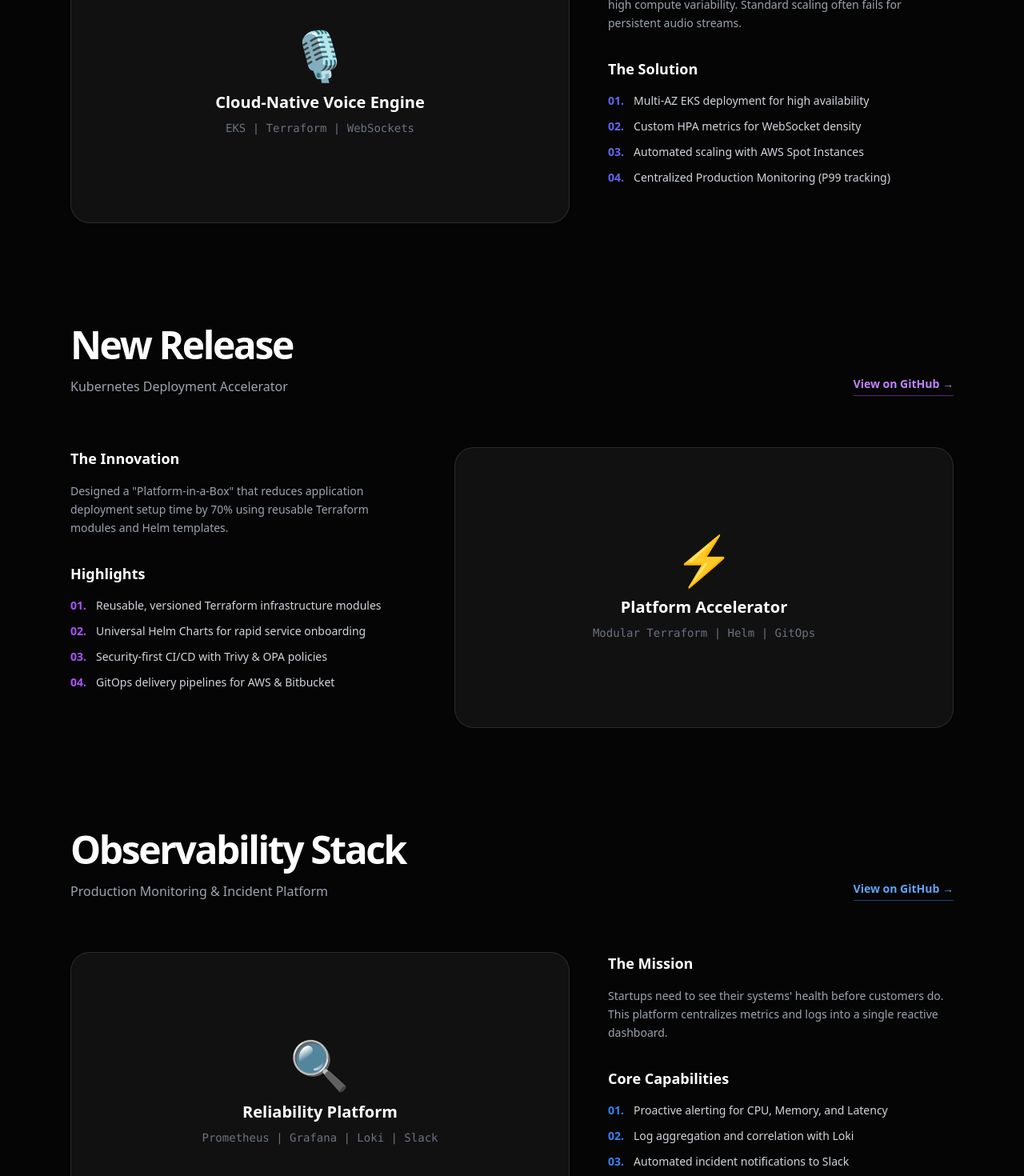
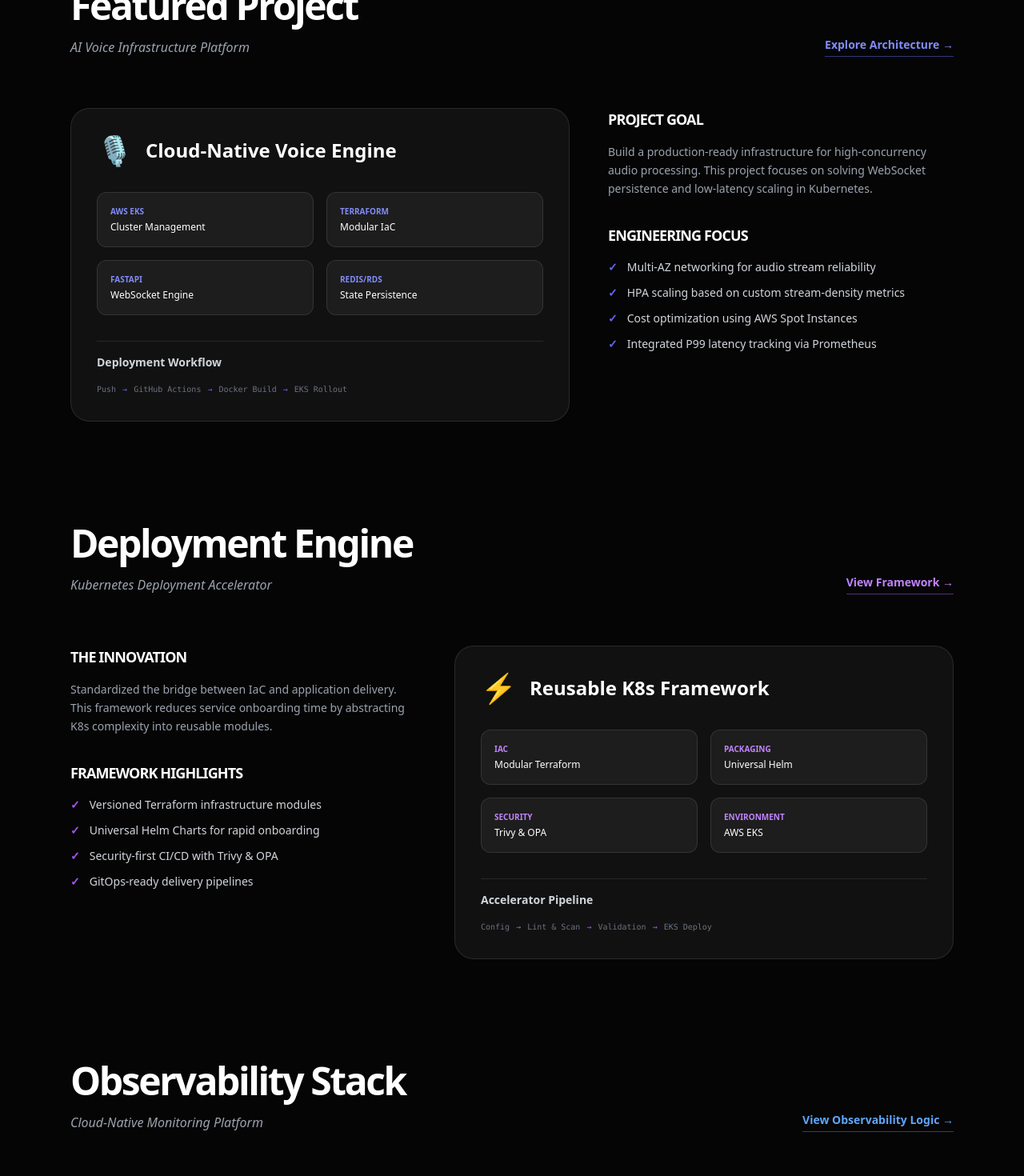
Before and after one commit to sanjanamahajan2001-sys/personal-portfolio, a Next.js app: page / in a window 1280 px wide. Shown: the part 1140-2610 px from the top of the page at 80% size. Built offline with nearby package versions, Linux system fonts and the light colour scheme.

Commit message:
feat: overhaul portfolio with engineering focus and architecture cards

```diff
--- a/app/page.tsx
+++ b/app/page.tsx
@@ -15,7 +15,7 @@
       <nav className="max-w-6xl mx-auto px-6 py-8 flex justify-between items-center backdrop-blur-sm sticky top-0 z-50">
         <div className="text-xl font-black tracking-tighter text-white">SANJANA.</div>
         <div className="hidden md:flex gap-10 text-sm font-medium text-gray-400">
-          <a href="#projects" className="hover:text-white transition-colors">Experience</a>
+          <a href="#focus" className="hover:text-white transition-colors">Focus</a>
           <a href="#projects" className="hover:text-white transition-colors">Projects</a>
           <a href="#skills" className="hover:text-white transition-colors">Skills</a>
         </div>
@@ -27,16 +27,30 @@
       {/* Hero Section */}
       <header className="max-w-6xl mx-auto px-6 pt-32 pb-40">
         <div className="inline-flex items-center gap-2 px-3 py-1 rounded-full bg-indigo-500/10 border border-indigo-500/20 text-indigo-400 text-xs font-bold mb-8 uppercase tracking-widest">
-          <span className="w-2 h-2 rounded-full bg-indigo-500 animate-pulse"></span>
-          Available for Cloud/DevOps roles
+          <span className="w-2 h-2 rounded-full bg-indigo-500"></span>
+          Engineering Portfolio
         </div>
         <h1 className="text-6xl md:text-8xl font-black tracking-tighter mb-8 leading-[0.9] text-white">
-          Architecting <br/>
+          Cloud & DevOps <br/>
           <span className="text-transparent bg-clip-text bg-gradient-to-r from-indigo-400 to-purple-500">Infrastructure</span>
         </h1>
-        <p className="text-lg md:text-xl text-gray-400 max-w-2xl leading-relaxed font-medium">
-          Cloud & DevOps Engineer focused on building resilient, automated, and observable systems. I bridge the gap between code and production-grade infrastructure with focus on cost optimization and reliability.
+        <p className="text-lg md:text-xl text-gray-400 max-w-2xl leading-relaxed font-medium mb-12">
+          Building resilient, scalable, and observable cloud systems. I specialize in Kubernetes orchestration, infrastructure automation, and production-ready deployment workflows.
         </p>
+
+        {/* Engineering Focus Section */}
+        <section id="focus" className="grid grid-cols-1 md:grid-cols-3 gap-6 pt-10 border-t border-white/10">
+          {[
+            { title: "Scalability", desc: "Designing multi-AZ infrastructure using Terraform and EKS for high-availability applications." },
+            { title: "Automation", desc: "Building modular CI/CD pipelines that automate infrastructure provisioning and app delivery." },
+            { title: "Observability", desc: "Implementing full-stack monitoring with Prometheus, Grafana, and Loki for real-time insights." }
+          ].map((item, i) => (
+            <div key={i} className="p-6 rounded-2xl bg-white/5 border border-white/10">
+              <h4 className="text-indigo-400 font-bold mb-2 uppercase tracking-tighter text-sm">{item.title}</h4>
+              <p className="text-gray-400 text-sm leading-relaxed">{item.desc}</p>
+            </div>
+          ))}
+        </section>
       </header>
 
       {/* Flagship Project 1 - AI Voice */}
@@ -44,42 +58,66 @@
         <div className="flex flex-col md:flex-row justify-between items-end mb-16 gap-6">
           <div>
             <h2 className="text-4xl md:text-5xl font-black tracking-tighter mb-4 text-white">Featured Project</h2>
-            <p className="text-gray-400 font-medium">AI Voice Agent Infrastructure Platform</p>
+            <p className="text-gray-400 font-medium italic">AI Voice Infrastructure Platform</p>
           </div>
           <a href="https://github.com/sanjanamahajan2001-sys/AI-Voice-Infrastructure-Platform" target="_blank" className="text-sm font-bold text-indigo-400 hover:text-indigo-300 transition-colors border-b border-indigo-500/50 pb-1">
-            View on GitHub &rarr;
+            Explore Architecture &rarr;
           </a>
         </div>
 
         <div className="grid grid-cols-1 lg:grid-cols-12 gap-12 items-start mb-32">
-          <div className="lg:col-span-7 space-y-10">
-            <div className="relative group overflow-hidden rounded-3xl border border-white/10 bg-white/5 aspect-video flex items-center justify-center">
-              <div className="text-center p-12">
-                <div className="text-6xl mb-4">🎙️</div>
-                <h4 className="text-xl font-bold mb-2">Cloud-Native Voice Engine</h4>
-                <p className="text-sm text-gray-500 font-mono">EKS | Terraform | WebSockets</p>
+          <div className="lg:col-span-7 space-y-6">
+            <div className="p-8 rounded-3xl border border-white/10 bg-white/5 space-y-8">
+              <div className="flex items-center gap-4">
+                <span className="text-4xl">🎙️</span>
+                <h4 className="text-2xl font-bold">Cloud-Native Voice Engine</h4>
+              </div>
+
+              {/* Architecture Cards */}
+              <div className="grid grid-cols-2 gap-4">
+                {[
+                  { label: "AWS EKS", value: "Cluster Management" },
+                  { label: "Terraform", value: "Modular IaC" },
+                  { label: "FastAPI", value: "WebSocket Engine" },
+                  { label: "Redis/RDS", value: "State Persistence" }
+                ].map((card, i) => (
+                  <div key={i} className="p-4 rounded-xl bg-white/5 border border-white/10">
+                    <p className="text-indigo-400 text-[10px] font-black uppercase mb-1">{card.label}</p>
+                    <p className="text-white text-xs font-medium">{card.value}</p>
+                  </div>
+                ))}
+              </div>
+
+              <div className="space-y-4 pt-4 border-t border-white/10">
+                <h5 className="text-sm font-bold text-gray-300">Deployment Workflow</h5>
+                <div className="flex gap-2 items-center text-[10px] font-mono text-gray-500">
+                  <span>Push</span> <span className="text-indigo-500">→</span>
+                  <span>GitHub Actions</span> <span className="text-indigo-500">→</span>
+                  <span>Docker Build</span> <span className="text-indigo-500">→</span>
+                  <span>EKS Rollout</span>
+                </div>
               </div>
             </div>
           </div>
 
           <div className="lg:col-span-5 space-y-8">
             <div className="space-y-4">
-              <h4 className="text-lg font-bold text-white">The Challenge</h4>
+              <h4 className="text-lg font-bold text-white uppercase tracking-tighter">Project Goal</h4>
               <p className="text-gray-400 text-sm leading-relaxed">
-                Deploying AI voice agents requires low-latency WebSockets and high compute variability. Standard scaling often fails for persistent audio streams.
+                Build a production-ready infrastructure for high-concurrency audio processing. This project focuses on solving WebSocket persistence and low-latency scaling in Kubernetes.
               </p>
             </div>
             <div className="space-y-4">
-              <h4 className="text-lg font-bold text-white">The Solution</h4>
+              <h4 className="text-lg font-bold text-white uppercase tracking-tighter">Engineering Focus</h4>
               <ul className="space-y-3">
                 {[
-                  "Multi-AZ EKS deployment for high availability",
-                  "Custom HPA metrics for WebSocket density",
-                  "Automated scaling with AWS Spot Instances",
-                  "Centralized Production Monitoring (P99 tracking)"
+                  "Multi-AZ networking for audio stream reliability",
+                  "HPA scaling based on custom stream-density metrics",
+                  "Cost optimization using AWS Spot Instances",
+                  "Integrated P99 latency tracking via Prometheus"
                 ].map((item, i) => (
                   <li key={i} className="flex gap-3 text-sm text-gray-300">
-                    <span className="text-indigo-500 font-bold">0{i+1}.</span>
+                    <span className="text-indigo-500 font-bold">✓</span>
                     {item}
                   </li>
                 ))}
@@ -91,33 +129,33 @@
         {/* Project 2 - K8s Accelerator */}
         <div className="flex flex-col md:flex-row justify-between items-end mb-16 gap-6">
           <div>
-            <h2 className="text-4xl md:text-5xl font-black tracking-tighter mb-4 text-white text-right md:text-left">New Release</h2>
-            <p className="text-gray-400 font-medium text-right md:text-left">Kubernetes Deployment Accelerator</p>
+            <h2 className="text-4xl md:text-5xl font-black tracking-tighter mb-4 text-white">Deployment Engine</h2>
+            <p className="text-gray-400 font-medium italic">Kubernetes Deployment Accelerator</p>
           </div>
           <a href="https://github.com/sanjanamahajan2001-sys/k8s-deployment-accelerator" target="_blank" className="text-sm font-bold text-purple-400 hover:text-purple-300 transition-colors border-b border-purple-500/50 pb-1">
-            View on GitHub &rarr;
+            View Framework &rarr;
           </a>
         </div>
 
         <div className="grid grid-cols-1 lg:grid-cols-12 gap-12 items-start mb-32">
-          <div className="lg:col-span-5 order-2 lg:order-1 space-y-8 text-right lg:text-left">
+          <div className="lg:col-span-5 order-2 lg:order-1 space-y-8">
             <div className="space-y-4">
-              <h4 className="text-lg font-bold text-white">The Innovation</h4>
+              <h4 className="text-lg font-bold text-white uppercase tracking-tighter">The Innovation</h4>
               <p className="text-gray-400 text-sm leading-relaxed font-medium">
-                Designed a "Platform-in-a-Box" that reduces application deployment setup time by 70% using reusable Terraform modules and Helm templates.
+                Standardized the bridge between IaC and application delivery. This framework reduces service onboarding time by abstracting K8s complexity into reusable modules.
               </p>
             </div>
             <div className="space-y-4">
-              <h4 className="text-lg font-bold text-white">Highlights</h4>
+              <h4 className="text-lg font-bold text-white uppercase tracking-tighter">Framework Highlights</h4>
               <ul className="space-y-3">
                 {[
-                  "Reusable, versioned Terraform infrastructure modules",
-                  "Universal Helm Charts for rapid service onboarding",
-                  "Security-first CI/CD with Trivy & OPA policies",
-                  "GitOps delivery pipelines for AWS & Bitbucket"
+                  "Versioned Terraform infrastructure modules",
+                  "Universal Helm Charts for rapid onboarding",
+                  "Security-first CI/CD with Trivy & OPA",
+                  "GitOps-ready delivery pipelines"
                 ].map((item, i) => (
-                  <li key={i} className="flex gap-3 text-sm text-gray-300 justify-end lg:justify-start">
-                    <span className="text-purple-500 font-bold">0{i+1}.</span>
+                  <li key={i} className="flex gap-3 text-sm text-gray-300">
+                    <span className="text-purple-500 font-bold">✓</span>
                     {item}
                   </li>
                 ))}
@@ -125,12 +163,35 @@
             </div>
           </div>
 
-          <div className="lg:col-span-7 order-1 lg:order-2 space-y-10">
-            <div className="relative group overflow-hidden rounded-3xl border border-white/10 bg-white/5 aspect-video flex items-center justify-center">
-              <div className="text-center p-12">
-                <div className="text-6xl mb-4">⚡</div>
-                <h4 className="text-xl font-bold mb-2">Platform Accelerator</h4>
-                <p className="text-sm text-gray-500 font-mono">Modular Terraform | Helm | GitOps</p>
+          <div className="lg:col-span-7 order-1 lg:order-2 space-y-6">
+            <div className="p-8 rounded-3xl border border-white/10 bg-white/5 space-y-8">
+              <div className="flex items-center gap-4">
+                <span className="text-4xl">⚡</span>
+                <h4 className="text-2xl font-bold">Reusable K8s Framework</h4>
+              </div>
+
+              <div className="grid grid-cols-2 gap-4">
+                {[
+                  { label: "IaC", value: "Modular Terraform" },
+                  { label: "Packaging", value: "Universal Helm" },
+                  { label: "Security", value: "Trivy & OPA" },
+                  { label: "Environment", value: "AWS EKS" }
+                ].map((card, i) => (
+                  <div key={i} className="p-4 rounded-xl bg-white/5 border border-white/10">
+                    <p className="text-purple-400 text-[10px] font-black uppercase mb-1">{card.label}</p>
+                    <p className="text-white text-xs font-medium">{card.value}</p>
+                  </div>
+                ))}
+              </div>
+
+              <div className="space-y-4 pt-4 border-t border-white/10">
+                <h5 className="text-sm font-bold text-gray-300">Accelerator Pipeline</h5>
+                <div className="flex gap-2 items-center text-[10px] font-mono text-gray-500">
+                  <span>Config</span> <span className="text-purple-500">→</span>
+                  <span>Lint & Scan</span> <span className="text-purple-500">→</span>
+                  <span>Validation</span> <span className="text-purple-500">→</span>
+                  <span>EKS Deploy</span>
+                </div>
               </div>
             </div>
           </div>
@@ -140,42 +201,65 @@
         <div className="flex flex-col md:flex-row justify-between items-end mb-16 gap-6">
           <div>
             <h2 className="text-4xl md:text-5xl font-black tracking-tighter mb-4 text-white">Observability Stack</h2>
-            <p className="text-gray-400 font-medium">Production Monitoring & Incident Platform</p>
+            <p className="text-gray-400 font-medium italic">Cloud-Native Monitoring Platform</p>
           </div>
           <a href="https://github.com/sanjanamahajan2001-sys/production-monitoring-platform" target="_blank" className="text-sm font-bold text-blue-400 hover:text-blue-300 transition-colors border-b border-blue-500/50 pb-1">
-            View on GitHub &rarr;
+            View Observability Logic &rarr;
           </a>
         </div>
 
         <div className="grid grid-cols-1 lg:grid-cols-12 gap-12 items-start">
-          <div className="lg:col-span-7 space-y-10">
-            <div className="relative group overflow-hidden rounded-3xl border border-white/10 bg-white/5 aspect-video flex items-center justify-center">
-              <div className="text-center p-12">
-                <div className="text-6xl mb-4">🔍</div>
-                <h4 className="text-xl font-bold mb-2">Reliability Platform</h4>
-                <p className="text-sm text-gray-500 font-mono">Prometheus | Grafana | Loki | Slack</p>
+          <div className="lg:col-span-7 space-y-6">
+            <div className="p-8 rounded-3xl border border-white/10 bg-white/5 space-y-8">
+              <div className="flex items-center gap-4">
+                <span className="text-4xl">🔍</span>
+                <h4 className="text-2xl font-bold">Reliability & Incident Engine</h4>
+              </div>
+
+              <div className="grid grid-cols-2 gap-4">
+                {[
+                  { label: "Metrics", value: "Prometheus" },
+                  { label: "Logging", value: "Grafana Loki" },
+                  { label: "Alerting", value: "AlertManager" },
+                  { label: "Dashboards", value: "Grafana" }
+                ].map((card, i) => (
+                  <div key={i} className="p-4 rounded-xl bg-white/5 border border-white/10">
+                    <p className="text-blue-400 text-[10px] font-black uppercase mb-1">{card.label}</p>
+                    <p className="text-white text-xs font-medium">{card.value}</p>
+                  </div>
+                ))}
+              </div>
+
+              <div className="space-y-4 pt-4 border-t border-white/10">
+                <h5 className="text-sm font-bold text-gray-300">Incident Flow</h5>
+                <div className="flex gap-2 items-center text-[10px] font-mono text-gray-500">
+                  <span>Threshold</span> <span className="text-blue-500">→</span>
+                  <span>Rule Eval</span> <span className="text-blue-500">→</span>
+                  <span>Deduplication</span> <span className="text-blue-500">→</span>
+                  <span>Slack Alert</span>
+                </div>
               </div>
             </div>
           </div>
 
           <div className="lg:col-span-5 space-y-8">
             <div className="space-y-4">
-              <h4 className="text-lg font-bold text-white">The Mission</h4>
+              <h4 className="text-lg font-bold text-white uppercase tracking-tighter">The Mission</h4>
               <p className="text-gray-400 text-sm leading-relaxed">
-                Startups need to see their systems' health before customers do. This platform centralizes metrics and logs into a single reactive dashboard.
+                Centralized observability for multi-service environments. This project focuses on log correlation and proactive incident response using the LGTM stack.
               </p>
             </div>
             <div className="space-y-4">
-              <h4 className="text-lg font-bold text-white">Core Capabilities</h4>
+              <h4 className="text-lg font-bold text-white uppercase tracking-tighter">Core Capabilities</h4>
               <ul className="space-y-3">
                 {[
-                  "Proactive alerting for CPU, Memory, and Latency",
                   "Log aggregation and correlation with Loki",
                   "Automated incident notifications to Slack",
-                  "Uptime tracking and Service Level Objectives (SLOs)"
+                  "Uptime tracking and SLO monitoring",
+                  "Custom Grafana dashboards for health visualization"
                 ].map((item, i) => (
                   <li key={i} className="flex gap-3 text-sm text-gray-300">
-                    <span className="text-blue-500 font-bold">0{i+1}.</span>
+                    <span className="text-blue-500 font-bold">✓</span>
                     {item}
                   </li>
                 ))}
@@ -190,10 +274,10 @@
         <h2 className="text-4xl font-black tracking-tighter mb-16 text-white text-center">Tech Ecosystem</h2>
         <div className="grid grid-cols-2 md:grid-cols-4 gap-8">
           {[
-                { cat: "Infrastructure", items: ["Terraform", "CloudFormation", "AWS VPC", "IAM"] },
-                { cat: "Compute", items: ["Kubernetes", "Docker", "AWS EKS", "EC2"] },
-                { cat: "CI/CD", items: ["GitHub Actions", "Bitbucket Pipelines", "Jenkins"] },
-                { cat: "Observability", items: ["Prometheus", "Grafana", "Loki", "OpenSearch"] }
+                { cat: "Infrastructure", items: ["Terraform", "Modular IaC", "AWS VPC", "IAM"] },
+                { cat: "Compute", items: ["Kubernetes (EKS)", "Docker", "Auto-scaling", "Spot Instances"] },
+                { cat: "CI/CD", items: ["GitHub Actions", "Helm Charts", "Trivy Scanning", "GitOps Patterns"] },
+                { cat: "Observability", items: ["Prometheus", "Grafana", "Loki", "AlertManager"] }
           ].map((skill, i) => (
             <div key={i} className="space-y-4">
               <h4 className="text-indigo-400 text-xs font-black uppercase tracking-widest">{skill.cat}</h4>
@@ -209,7 +293,7 @@
 
       {/* Final CTA */}
       <section className="max-w-4xl mx-auto px-6 py-40 text-center">
-        <h2 className="text-5xl md:text-7xl font-black tracking-tighter mb-8 leading-tight">Ready to scale <br/> your infrastructure?</h2>
+        <h2 className="text-5xl md:text-7xl font-black tracking-tighter mb-8 leading-tight">Scale your <br/> infrastructure.</h2>
         <a href="mailto:sanjanamaahi2001@gmail.com" className="inline-block px-10 py-5 bg-white text-black font-black rounded-2xl hover:scale-105 transition-all active:scale-95 text-lg">
           Get in touch
         </a>
@@ -218,7 +302,7 @@
       {/* Simple Footer */}
       <footer className="py-12 border-t border-white/5 text-center">
         <p className="text-gray-600 text-xs font-bold tracking-widest uppercase">
-          &copy; 2026 Sanjana / Cloud & DevOps Engineer | <a href="https://www.linkedin.com/in/sanjana-mahajan-467982233/" className="hover:text-white">LinkedIn</a>
+          &copy; 2026 Sanjana / Cloud & DevOps Engineer | <a href="https://www.linkedin.com/in/sanjana-mahajan-467982233/" className="hover:text-white transition-colors">LinkedIn</a>
         </p>
       </footer>
     </div>
```
